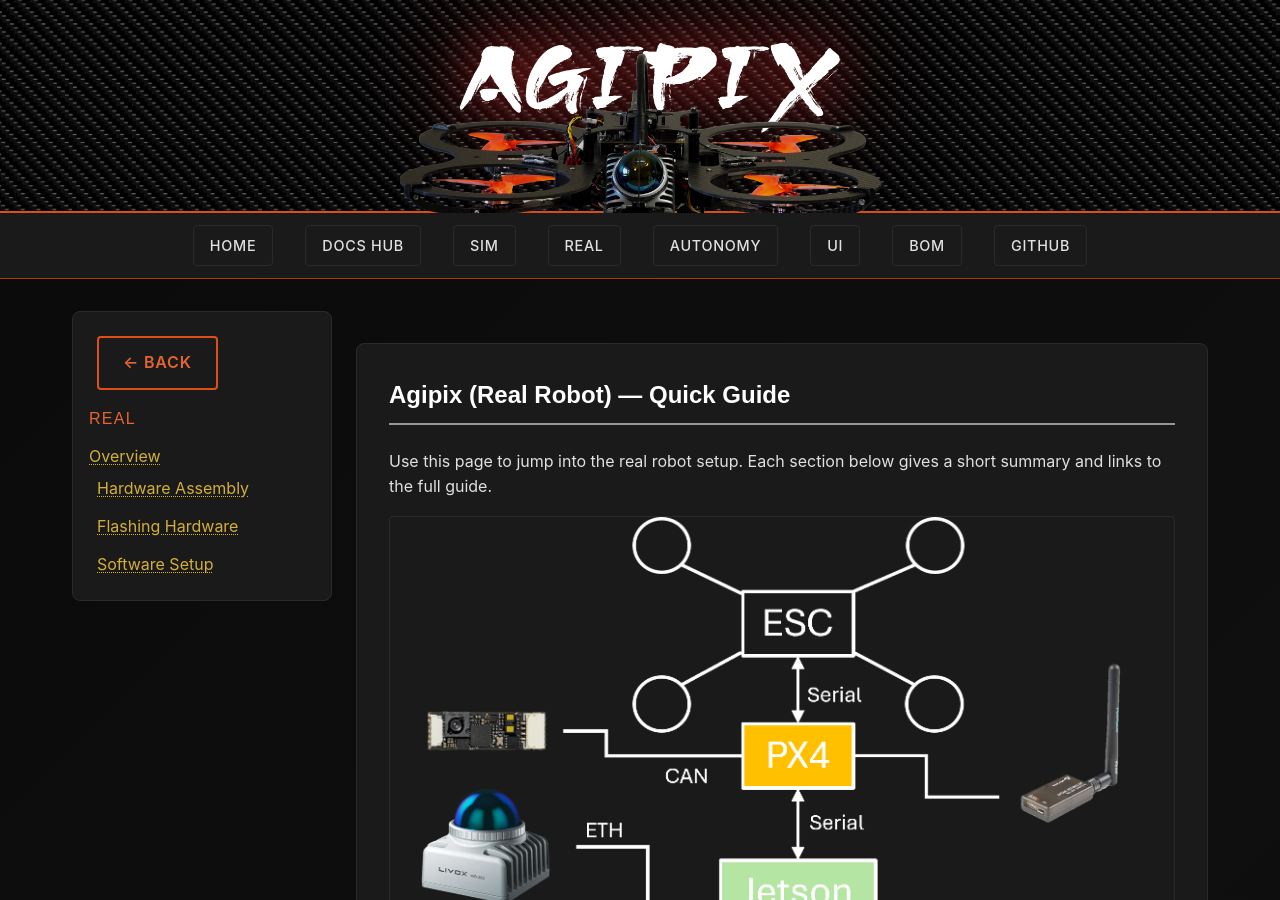
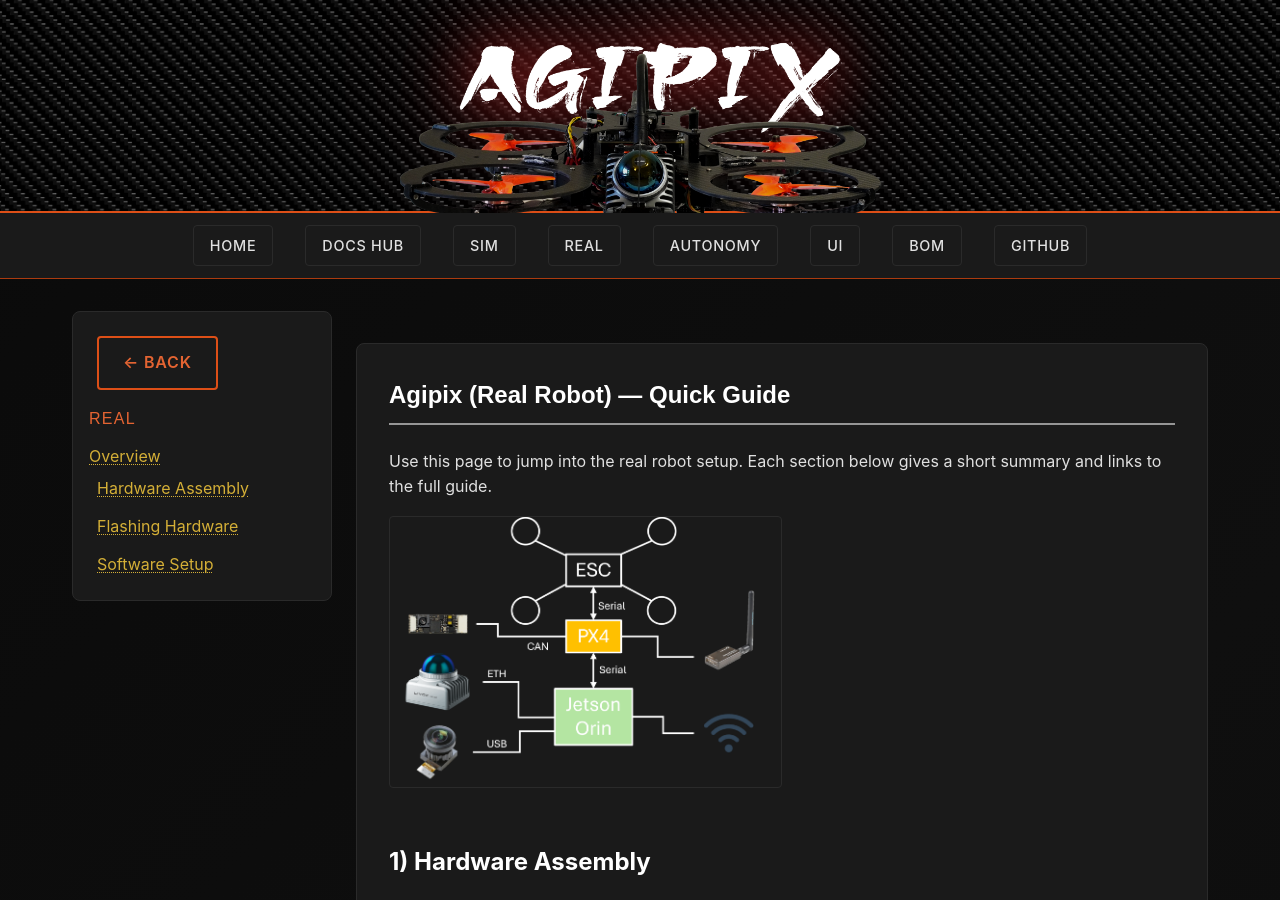
Before and after one commit to SasaKuruppuarachchi/agipix, a Jekyll site: the page built from docs/real/index.md, in a window 1280 px wide and 900 px high. Built offline with Jekyll 4.4.1, drawn with Linux system fonts in a browser that asks for light colours.

Commit message:
Update hardware overview image formatting for improved display

```diff
--- a/docs/real/index.md
+++ b/docs/real/index.md
@@ -6,7 +6,7 @@
 
 Use this page to jump into the real robot setup. Each section below gives a short summary and links to the full guide.
 
-![HW overview](../../assets/images/diag/hard_overview.png)
+<img src="../../assets/images/diag/hard_overview.png" alt="HW overview" style="width:50%; max-width:50%; height:auto;">
 
 ## 1) Hardware Assembly
 
```
